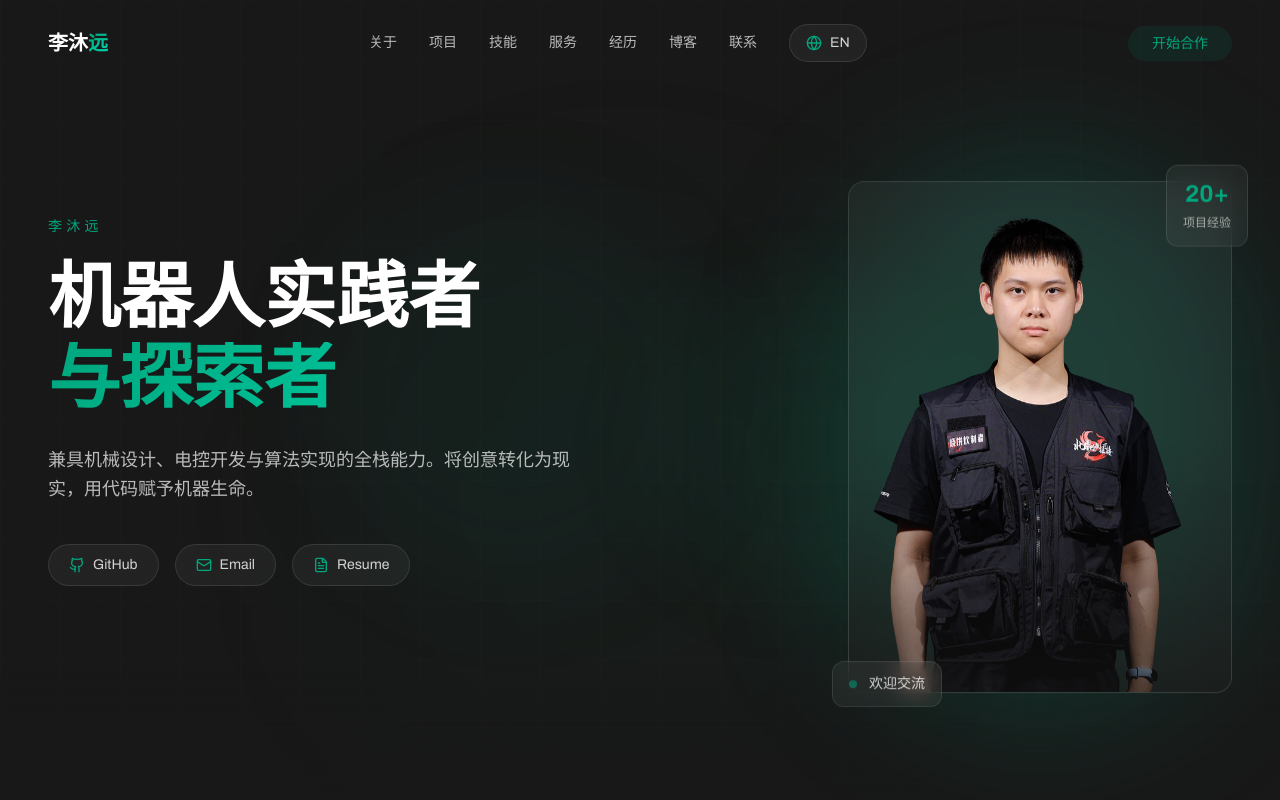
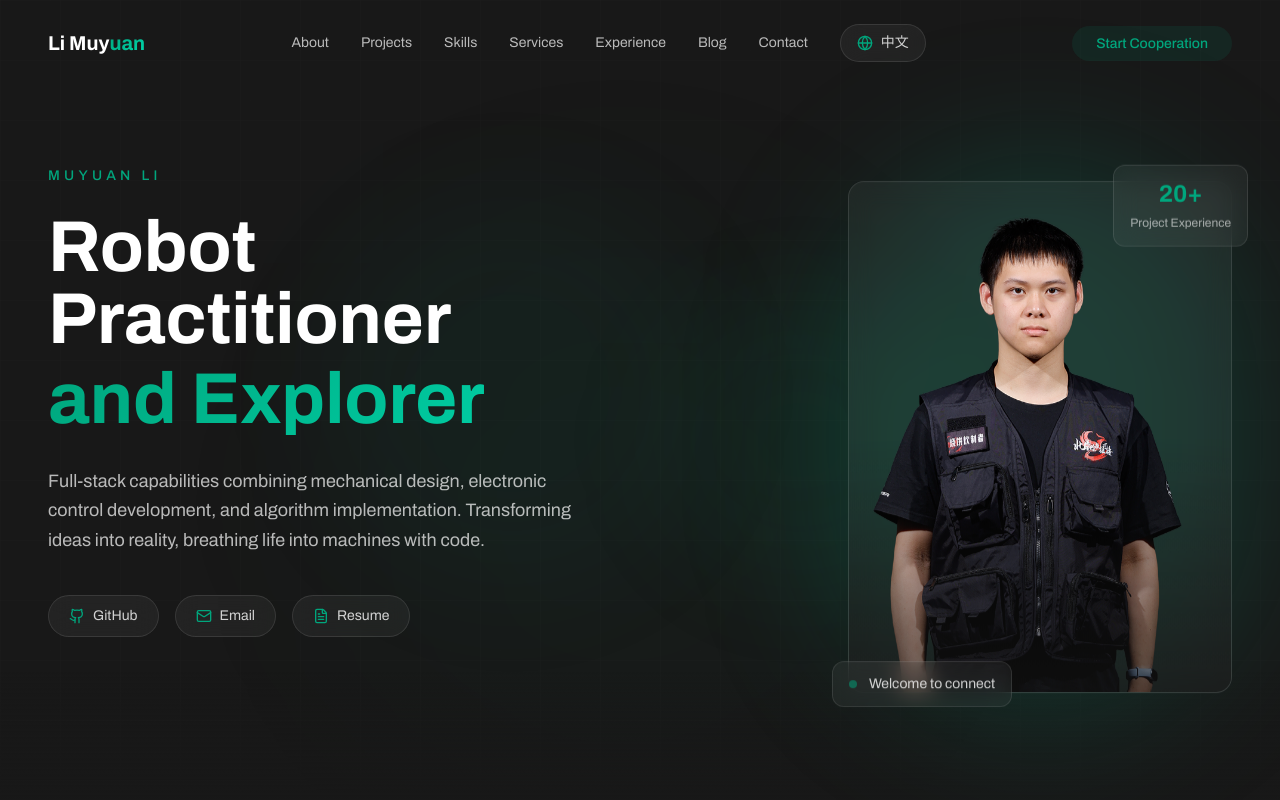
Before and after one commit to cmyhj/project-portfolio, a React (Vite) app: page / in a window 1280 px wide. Shown: the top 800 px of the page. Built offline with nearby package versions, Linux system fonts and the light colour scheme.

Commit message:
refactor: 移除未使用的技能分类数组并将默认语言改为英文
移除Skills.tsx中未使用的skillCategories数组
将LanguageContext.tsx中的默认语言从中文改为英文

```diff
--- a/src/context/LanguageContext.tsx
+++ b/src/context/LanguageContext.tsx
@@ -123,7 +123,7 @@ const translations = {
 };
 
 export const LanguageProvider = ({ children }: { children: ReactNode }) => {
-  const [language, setLanguage] = useState<Language>('zh');
+  const [language, setLanguage] = useState<Language>('en');
 
   const t = (key: string) => {
     return translations[language][key as keyof typeof translations['zh']] || key;
--- a/src/sections/Skills.tsx
+++ b/src/sections/Skills.tsx
@@ -56,8 +56,6 @@ const skills: Skill[] = [
   { name: 'Zotero', nameEn: 'Zotero', level: 80, icon: Book, category: '学术', categoryEn: 'Academic' },
   { name: 'Origin', nameEn: 'Origin', level: 75, icon: BarChart, category: '学术', categoryEn: 'Academic' },
 ];
-
-const skillCategories = ['全部', '编程语言', '算法/库', 'SLAM', '嵌入式', '机械设计', '学术'];
 
 const Skills = () => {
   const sectionRef = useRef<HTMLDivElement>(null);
```
